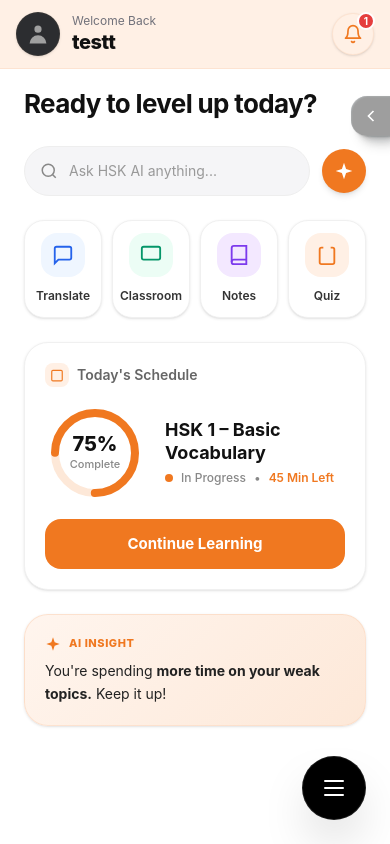
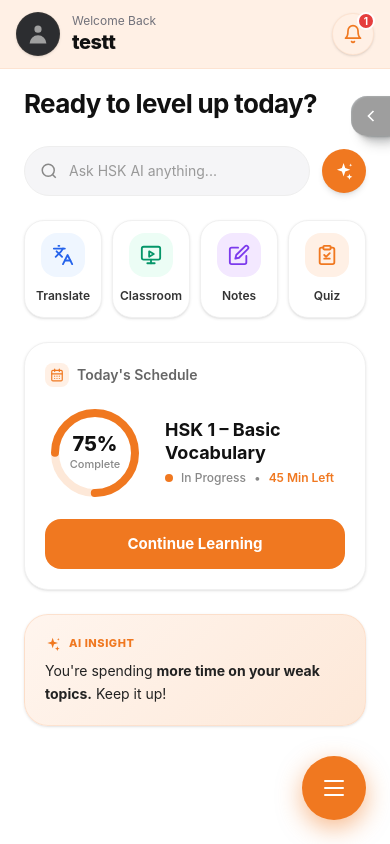
Before and after one commit to ayora304/hsk-pwa-v01, a React (Vite) app: page /home in a window 390 px wide. Built offline with nearby package versions, Linux system fonts and the light colour scheme; grey boxes are pictures that could not be loaded.

Commit message:
feat: add responsive schedule detail page and wire up home card link

```diff
--- a/src/components/layout/AppLayout.tsx
+++ b/src/components/layout/AppLayout.tsx
@@ -60,11 +60,11 @@ export const AppLayout: React.FC<AppLayoutProps> = ({ children }) => {
   const isActive = (path: string) => location.pathname === path || location.pathname.startsWith(`${path}/`);
 
   const navItems = [
-    { label: 'Home', path: '/home', icon: (a: boolean) => <svg width="24" height="24" viewBox="0 0 24 24" fill="none" stroke="#FFFFFF" strokeWidth="2"><path d="M3 9l9-7 9 7v11a2 2 0 0 1-2 2H5a2 2 0 0 1-2-2z"></path><polyline points="9 22 9 12 15 12 15 22"></polyline></svg> },
-    { label: 'Chats', path: '/chats', icon: (a: boolean) => <svg width="24" height="24" viewBox="0 0 24 24" fill="none" stroke="#FFFFFF" strokeWidth="2"><path d="M21 15a2 2 0 0 1-2 2H7l-4 4V5a2 2 0 0 1 2-2h14a2 2 0 0 1 2 2z"></path></svg> },
-    { label: 'AI Hub', path: '/home', icon: () => <svg width="24" height="24" viewBox="0 0 24 24" fill="#FFFFFF"><path d="M12 2L14.5 9.5L22 12L14.5 14.5L12 22L9.5 14.5L2 12L9.5 9.5L12 2Z"></path></svg>, isAi: true },
-    { label: 'Stats', path: '/stats', icon: (a: boolean) => <svg width="24" height="24" viewBox="0 0 24 24" fill="none" stroke="#FFFFFF" strokeWidth="2"><line x1="18" y1="20" x2="18" y2="10"></line><line x1="12" y1="20" x2="12" y2="4"></line><line x1="6" y1="20" x2="6" y2="14"></line></svg> },
-    { label: 'Profile', path: '/profile', icon: (a: boolean) => <svg width="24" height="24" viewBox="0 0 24 24" fill="none" stroke="#FFFFFF" strokeWidth="2"><path d="M20 21v-2a4 4 0 0 0-4-4H8a4 4 0 0 0-4 4v2"></path><circle cx="12" cy="7" r="4"></circle></svg> },
+    { label: 'Home', path: '/home', icon: (a: boolean) => <svg width="24" height="24" viewBox="0 0 24 24" fill="none" stroke={a ? "#F07820" : "#555555"} strokeWidth="2" strokeLinecap="round" strokeLinejoin="round"><path d="M3 9l9-7 9 7v11a2 2 0 0 1-2 2H5a2 2 0 0 1-2-2z"></path><path d="M9 22V12h6v10"></path></svg> },
+    { label: 'Chats', path: '/chats', icon: (a: boolean) => <svg width="24" height="24" viewBox="0 0 24 24" fill="none" stroke={a ? "#F07820" : "#555555"} strokeWidth="2" strokeLinecap="round" strokeLinejoin="round"><path d="M21 11.5a8.38 8.38 0 0 1-.9 3.8 8.5 8.5 0 0 1-7.6 4.7 8.38 8.38 0 0 1-3.8-.9L3 21l1.9-5.7a8.38 8.38 0 0 1-.9-3.8 8.5 8.5 0 0 1 4.7-7.6 8.38 8.38 0 0 1 3.8-.9h.5a8.48 8.48 0 0 1 8 8v.5z"/></svg> },
+    { label: 'AI Hub', path: '/home', icon: () => <svg width="26" height="26" viewBox="0 0 24 24" fill="white"><path d="M10 2.5L11.5 7.5L16.5 9L11.5 10.5L10 15.5L8.5 10.5L3.5 9L8.5 7.5L10 2.5z"/><path d="M17 14l1 2.5l2.5 1l-2.5 1l-1 2.5l-1-2.5l-2.5-1l2.5-1l1-2.5z"/></svg>, isAi: true },
+    { label: 'Stats', path: '/stats', icon: (a: boolean) => <svg width="24" height="24" viewBox="0 0 24 24" fill="none" stroke={a ? "#F07820" : "#555555"} strokeWidth="2" strokeLinecap="round" strokeLinejoin="round"><rect x="4" y="12" width="4" height="8" rx="1"/><rect x="10" y="8" width="4" height="12" rx="1"/><rect x="16" y="4" width="4" height="16" rx="1"/></svg> },
+    { label: 'Profile', path: '/profile', icon: (a: boolean) => <svg width="24" height="24" viewBox="0 0 24 24" fill="none" stroke={a ? "#F07820" : "#555555"} strokeWidth="2" strokeLinecap="round" strokeLinejoin="round"><path d="M20 21v-2a4 4 0 0 0-4-4H8a4 4 0 0 0-4 4v2"></path><circle cx="12" cy="7" r="4"></circle></svg> },
   ];
 
   const handleScroll = (e: React.UIEvent<HTMLElement>) => {
@@ -124,8 +124,8 @@ export const AppLayout: React.FC<AppLayoutProps> = ({ children }) => {
           onTouchEnd={onTouchEnd}
           className={`pointer-events-auto transition-all duration-500 ease-[cubic-bezier(0.23,1,0.32,1)] flex items-center  touch-pan-y ${
             isNavOpen
-              ? 'glass3d w-full h-[80px] rounded-[32px] px-4 justify-between opacity-100'
-              : 'bg-black shadow-2xl border border-white/10 w-[64px] h-[64px] rounded-full px-0 justify-center opacity-100 hover:scale-105'
+              ? 'bg-white shadow-[0_8px_30px_rgb(0,0,0,0.08)] border border-gray-100 w-full h-[80px] rounded-[32px] px-4 justify-between opacity-100'
+              : 'bg-[#F07820] shadow-[0_8px_25px_rgba(240,120,32,0.5)] border-none w-[64px] h-[64px] rounded-full px-0 justify-center opacity-100 hover:scale-105'
           }`}
         >
           {isNavOpen ? (
@@ -138,7 +138,7 @@ export const AppLayout: React.FC<AppLayoutProps> = ({ children }) => {
                   className="w-[60px] md:w-[71px] flex justify-center items-center active:opacity-70 transition-transform hover:scale-105"
                 >
                   <div className={`w-[48px] h-[48px] rounded-full flex items-center justify-center transition-colors ${
-                    item.isAi ? 'bg-[#F07820]' : active ? 'bg-[#2A2A2A]' : 'bg-transparent'
+                    item.isAi ? 'bg-[#F07820] shadow-[0_0_15px_rgba(240,120,32,0.6)]' : active ? 'bg-black/5' : 'bg-transparent'
                   }`}>
                     {item.icon(active)}
                   </div>
--- a/src/pages/home/HomePage.tsx
+++ b/src/pages/home/HomePage.tsx
@@ -62,17 +62,17 @@ export const HomePage: React.FC = () => {
             </div>
           </div>
           <button className="w-[44px] h-[44px] rounded-full bg-[#F07820] flex items-center justify-center shadow-md flex-shrink-0 cursor-pointer">
-            <svg width="20" height="20" viewBox="0 0 24 24" fill="#FFFFFF"><path d="M12 2L14.5 9.5L22 12L14.5 14.5L12 22L9.5 14.5L2 12L9.5 9.5L12 2Z"></path></svg>
+            <svg width="20" height="20" viewBox="0 0 24 24" fill="#FFFFFF"><path d="M11.5 2.5L13.5 8.5L19.5 10.5L13.5 12.5L11.5 18.5L9.5 12.5L3.5 10.5L9.5 8.5L11.5 2.5z"/><path d="M18.5 15.5L19.5 18L22 19L19.5 20L18.5 22.5L17.5 20L15 19L17.5 18L18.5 15.5z"/><path d="M20 3L20.5 4.5L22 5L20.5 5.5L20 7L19.5 5.5L18 5L19.5 4.5L20 3z"/></svg>
           </button>
         </div>
         <div className="grid grid-cols-4 gap-2.5 w-full">
-          <div className="bg-white border border-[#F0F0F0] rounded-[20px] p-3 shadow-sm flex flex-col items-center gap-2.5 cursor-pointer"><div className="w-11 h-11 rounded-2xl bg-[#EFF6FF] flex items-center justify-center"><svg width="22" height="22" viewBox="0 0 24 24" fill="none" stroke="#2563EB" strokeWidth="2"><path d="M21 15a2 2 0 0 1-2 2H7l-4 4V5a2 2 0 0 1 2-2h14a2 2 0 0 1 2 2z"></path></svg></div><span className="text-[12px] font-semibold text-[#333333]">Translate</span></div>
-          <div className="bg-white border border-[#F0F0F0] rounded-[20px] p-3 shadow-sm flex flex-col items-center gap-2.5 cursor-pointer"><div className="w-11 h-11 rounded-2xl bg-[#ECFDF5] flex items-center justify-center"><svg width="22" height="22" viewBox="0 0 24 24" fill="none" stroke="#059669" strokeWidth="2"><rect x="2" y="3" width="20" height="14" rx="2"></rect></svg></div><span className="text-[12px] font-semibold text-[#333333]">Classroom</span></div>
-          <div className="bg-white border border-[#F0F0F0] rounded-[20px] p-3 shadow-sm flex flex-col items-center gap-2.5 cursor-pointer"><div className="w-11 h-11 rounded-2xl bg-[#F3E8FF] flex items-center justify-center"><svg width="22" height="22" viewBox="0 0 24 24" fill="none" stroke="#7C3AED" strokeWidth="2"><path d="M4 19.5A2.5 2.5 0 0 1 6.5 17H20"></path><path d="M6.5 2H20v20H6.5A2.5 2.5 0 0 1 4 19.5v-15A2.5 2.5 0 0 1 6.5 2z"></path></svg></div><span className="text-[12px] font-semibold text-[#333333]">Notes</span></div>
-          <div className="bg-white border border-[#F0F0F0] rounded-[20px] p-3 shadow-sm flex flex-col items-center gap-2.5 cursor-pointer"><div className="w-11 h-11 rounded-2xl bg-[#FFF0E5] flex items-center justify-center"><svg width="22" height="22" viewBox="0 0 24 24" fill="none" stroke="#F07820" strokeWidth="2"><path d="M16 4h2a2 2 0 0 1 2 2v14a2 2 0 0 1-2 2H6a2 2 0 0 1-2-2V6a2 2 0 0 1 2-2h2"></path></svg></div><span className="text-[12px] font-semibold text-[#333333]">Quiz</span></div>
+          <div className="bg-white border border-[#F0F0F0] rounded-[20px] p-3 shadow-sm flex flex-col items-center gap-2.5 cursor-pointer"><div className="w-11 h-11 rounded-2xl bg-[#EFF6FF] flex items-center justify-center"><svg width="22" height="22" viewBox="0 0 24 24" fill="none" stroke="#2563EB" strokeWidth="2" strokeLinecap="round" strokeLinejoin="round"><path d="M5 8l6 6"/><path d="M4 14l6-6 2-3"/><path d="M2 5h12"/><path d="M7 2h1"/><path d="M22 22l-5-10-5 10"/><path d="M14 18h6"/></svg></div><span className="text-[12px] font-semibold text-[#333333]">Translate</span></div>
+          <div className="bg-white border border-[#F0F0F0] rounded-[20px] p-3 shadow-sm flex flex-col items-center gap-2.5 cursor-pointer"><div className="w-11 h-11 rounded-2xl bg-[#ECFDF5] flex items-center justify-center"><svg width="22" height="22" viewBox="0 0 24 24" fill="none" stroke="#059669" strokeWidth="2" strokeLinecap="round" strokeLinejoin="round"><rect x="2" y="3" width="20" height="14" rx="2"/><path d="M12 17v4"/><path d="M8 21h8"/><path d="M10 8l5 3-5 3z"/></svg></div><span className="text-[12px] font-semibold text-[#333333]">Classroom</span></div>
+          <div className="bg-white border border-[#F0F0F0] rounded-[20px] p-3 shadow-sm flex flex-col items-center gap-2.5 cursor-pointer"><div className="w-11 h-11 rounded-2xl bg-[#F3E8FF] flex items-center justify-center"><svg width="22" height="22" viewBox="0 0 24 24" fill="none" stroke="#7C3AED" strokeWidth="2" strokeLinecap="round" strokeLinejoin="round"><path d="M11 4H4a2 2 0 0 0-2 2v14a2 2 0 0 0 2 2h14a2 2 0 0 0 2-2v-7"/><path d="M18.5 2.5a2.121 2.121 0 0 1 3 3L12 15l-4 1 1-4 9.5-9.5z"/></svg></div><span className="text-[12px] font-semibold text-[#333333]">Notes</span></div>
+          <div className="bg-white border border-[#F0F0F0] rounded-[20px] p-3 shadow-sm flex flex-col items-center gap-2.5 cursor-pointer"><div className="w-11 h-11 rounded-2xl bg-[#FFF0E5] flex items-center justify-center"><svg width="22" height="22" viewBox="0 0 24 24" fill="none" stroke="#F07820" strokeWidth="2" strokeLinecap="round" strokeLinejoin="round"><path d="M16 4h2a2 2 0 0 1 2 2v14a2 2 0 0 1-2 2H6a2 2 0 0 1-2-2V6a2 2 0 0 1 2-2h2"/><path d="M15 2H9a1 1 0 0 0-1 1v2a1 1 0 0 0 1 1h6a1 1 0 0 0 1-1V3a1 1 0 0 0-1-1z"/><path d="M9 12l2 2 4-4"/><path d="M9 16h6"/></svg></div><span className="text-[12px] font-semibold text-[#333333]">Quiz</span></div>
         </div>
         <div className="w-full bg-white rounded-[24px] p-5 border border-[#F0F0F0] shadow-sm space-y-4">
-          <div className="flex items-center gap-2"><div className="w-6 h-6 rounded-lg bg-[#FFF0E5] flex items-center justify-center"><svg width="14" height="14" viewBox="0 0 24 24" fill="none" stroke="#F07820" strokeWidth="2"><rect x="3" y="4" width="18" height="18" rx="2"></rect></svg></div><span className="text-sm font-semibold text-[#666666]">Today's Schedule</span></div>
+          <div className="flex items-center gap-2"><div className="w-6 h-6 rounded-lg bg-[#FFF0E5] flex items-center justify-center"><svg width="14" height="14" viewBox="0 0 24 24" fill="none" stroke="#F07820" strokeWidth="2" strokeLinecap="round" strokeLinejoin="round"><rect x="3" y="4" width="18" height="18" rx="2" ry="2"/><line x1="16" y1="2" x2="16" y2="6"/><line x1="8" y1="2" x2="8" y2="6"/><line x1="3" y1="10" x2="21" y2="10"/><path d="M8 14h.01"/><path d="M12 14h.01"/><path d="M16 14h.01"/><path d="M8 18h.01"/><path d="M12 18h.01"/><path d="M16 18h.01"/></svg></div><span className="text-sm font-semibold text-[#666666]">Today's Schedule</span></div>
           <div className="flex items-center gap-5">
             <div className="relative w-[100px] h-[100px] flex-shrink-0 flex items-center justify-center">
               <svg width="100" height="100" viewBox="0 0 100 100"><circle cx="50" cy="50" r="40" fill="none" stroke="#FDE8D8" strokeWidth="8"/><circle cx="50" cy="50" r="40" fill="none" stroke="#F07820" strokeWidth="8" strokeDasharray={dashArray} strokeDashoffset={dashOffset} strokeLinecap="round" transform="rotate(-90 50 50)" /></svg>
@@ -83,7 +83,7 @@ export const HomePage: React.FC = () => {
           <button onClick={() => navigate('/stats')} className="w-full bg-[#F07820] text-white py-3.5 rounded-2xl font-bold text-[15px] cursor-pointer">Continue Learning</button>
         </div>
         <div className="w-full p-5 rounded-[24px] border border-[#FCD8BE]/60 shadow-sm" style={{ background: 'linear-gradient(135deg, #FFF5EE 0%, #FDE8D8 100%)' }}>
-          <div className="flex items-center gap-2 mb-2"><svg width="16" height="16" viewBox="0 0 24 24" fill="#F07820"><path d="M12 2L14.5 9.5L22 12L14.5 14.5L12 22L9.5 14.5L2 12L9.5 9.5L12 2Z"></path></svg><span className="text-[11px] font-extrabold text-[#F07820] uppercase tracking-wider">AI INSIGHT</span></div>
+          <div className="flex items-center gap-2 mb-2"><svg width="16" height="16" viewBox="0 0 24 24" fill="#F07820"><path d="M11.5 2.5L13.5 8.5L19.5 10.5L13.5 12.5L11.5 18.5L9.5 12.5L3.5 10.5L9.5 8.5L11.5 2.5z"/><path d="M18.5 15.5L19.5 18L22 19L19.5 20L18.5 22.5L17.5 20L15 19L17.5 18L18.5 15.5z"/><path d="M20 3L20.5 4.5L22 5L20.5 5.5L20 7L19.5 5.5L18 5L19.5 4.5L20 3z"/></svg><span className="text-[11px] font-extrabold text-[#F07820] uppercase tracking-wider">AI INSIGHT</span></div>
           <p className="text-[14px] text-[#222222] leading-relaxed">You're spending <span className="font-bold">more time on your weak topics.</span> Keep it up!</p>
         </div>
       </div>
```
